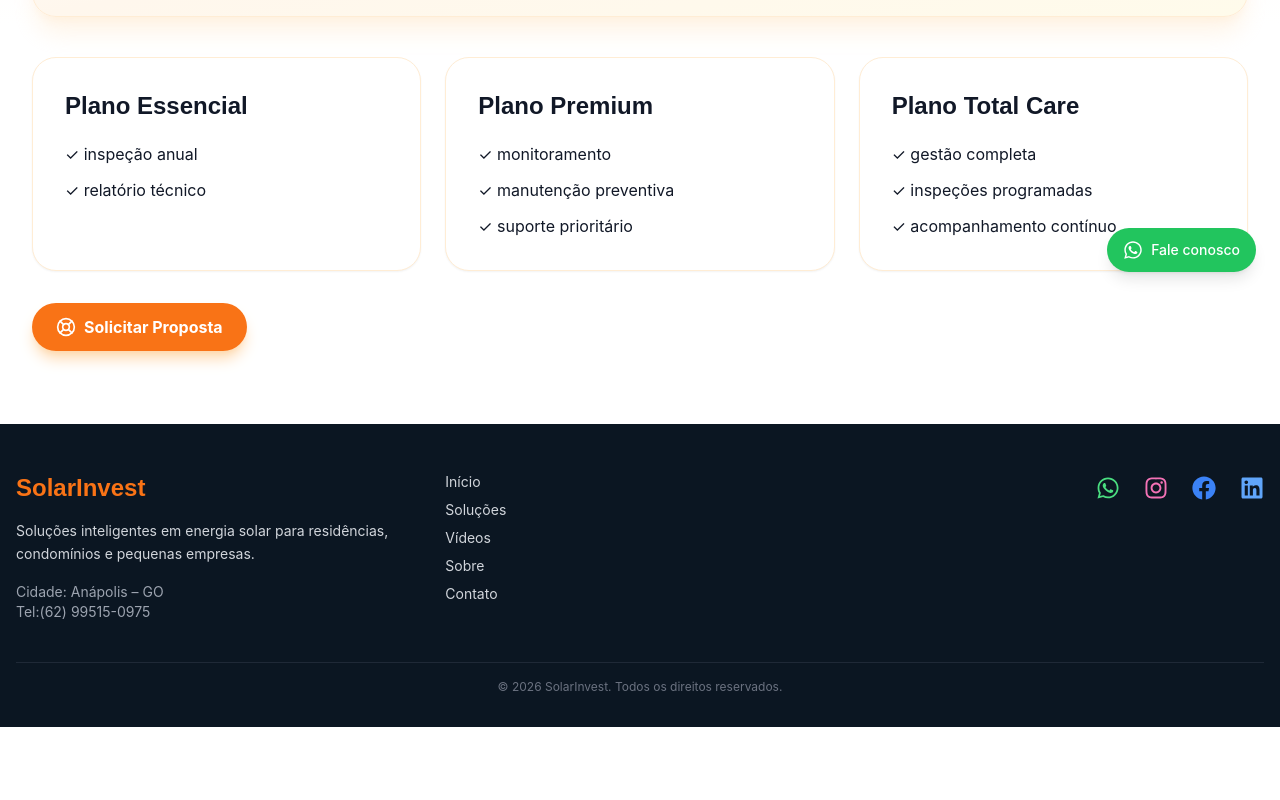
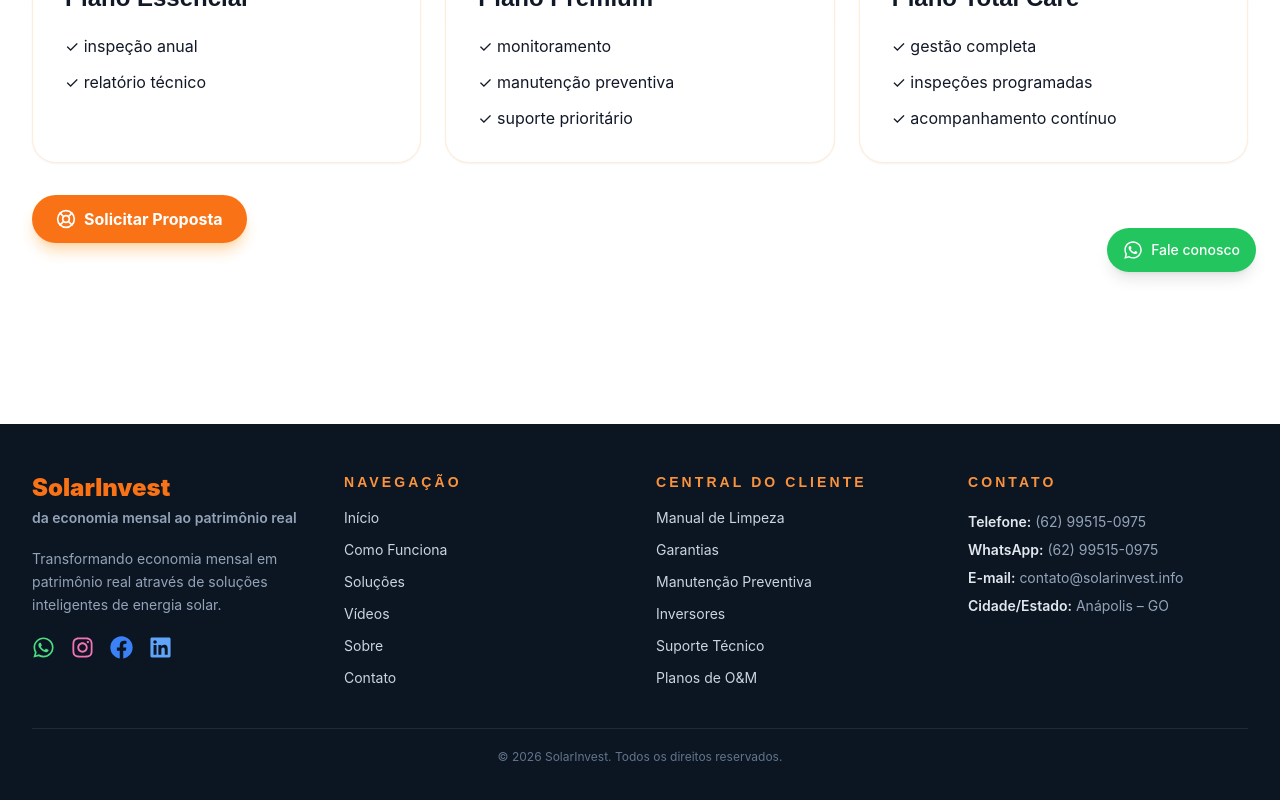
Before and after one commit to LeandroFrancaUS/solarinvest-Website, a Next.js app: page /area-do-cliente/planos in a window 1280 px wide. Shown: the part 448-1248 px from the top of the page. Before the commit the page ends 1175 px from the top, so only its background shows below. Built offline with nearby package versions, Linux system fonts and the light colour scheme.

Commit message:
Reestrutura topo e rodape da area do cliente

```diff
--- a/src/app/area-do-cliente/page.tsx
+++ b/src/app/area-do-cliente/page.tsx
@@ -4,7 +4,7 @@ import { buildMetadata } from '@/lib/seo';
 import ClientAreaSearch from '@/components/cliente/ClientAreaSearch';
 import ClientFAQ from '@/components/cliente/ClientFAQ';
 import { categories, downloads, faqs } from '@/components/cliente/ClientAreaData';
-import { Breadcrumbs, JsonLd, clientAreaContainerClass } from '@/components/cliente/ClientAreaLayout';
+import { JsonLd, clientAreaContainerClass } from '@/components/cliente/ClientAreaLayout';
 
 export const metadata = buildMetadata({
   title: 'Central do Cliente SolarInvest | Manutenção, Limpeza e Garantias',
@@ -32,12 +32,11 @@ export default function AreaDoClientePage() {
   };
 
   return (
-    <main className="min-h-screen bg-gradient-to-b from-orange-50 via-white to-white pt-24">
+    <main className="min-h-screen bg-gradient-to-b from-orange-50 via-white to-white pt-12">
       <JsonLd id="client-faq-jsonld" data={faqJsonLd} />
 
-      <section className="pb-8 pt-5">
+      <section className="pb-8">
         <div className={clientAreaContainerClass}>
-          <Breadcrumbs items={[{ label: 'Área do Cliente' }]} compact />
           <div className="grid gap-8 rounded-3xl border border-orange-100 bg-white/90 p-6 shadow-xl shadow-orange-100/60 md:p-8 lg:grid-cols-[0.95fr_1.05fr] lg:items-start">
             <div className="py-2">
               <span className="inline-flex rounded-full bg-orange-100 px-4 py-2 text-sm font-bold uppercase tracking-[0.2em] text-orange-700">
--- a/src/components/Footer.tsx
+++ b/src/components/Footer.tsx
@@ -1,77 +1,153 @@
 'use client';
 
 import Link from 'next/link';
-import { FaWhatsapp, FaInstagram, FaLinkedin, FaFacebook } from 'react-icons/fa';
+import { FaFacebook, FaInstagram, FaLinkedin, FaWhatsapp } from 'react-icons/fa';
+
+const navigationLinks = [
+  { label: 'Início', href: '/' },
+  { label: 'Como Funciona', href: '/comofunciona' },
+  { label: 'Soluções', href: '/solucoes' },
+  { label: 'Vídeos', href: '/videos' },
+  { label: 'Sobre', href: '/sobre' },
+  { label: 'Contato', href: '/contato' },
+];
+
+const clientLinks = [
+  { label: 'Manual de Limpeza', href: '/area-do-cliente/limpeza-modulos' },
+  { label: 'Garantias', href: '/area-do-cliente/garantias' },
+  { label: 'Manutenção Preventiva', href: '/area-do-cliente/planos' },
+  { label: 'Inversores', href: '/area-do-cliente/inversores' },
+  { label: 'Suporte Técnico', href: '/area-do-cliente/suporte' },
+  { label: 'Planos de O&M', href: '/area-do-cliente/planos' },
+];
+
+const socialLinks = [
+  {
+    label: 'WhatsApp oficial SolarInvest',
+    href: 'https://api.whatsapp.com/send/?phone=5562995150975&text=Ol%C3%A1%21+Gostaria+de+saber+mais+sobre+a+energia+solar+da+SolarInvest.&type=phone_number&app_absent=0',
+    icon: FaWhatsapp,
+    className: 'text-green-400 hover:text-green-300',
+  },
+  {
+    label: 'Instagram oficial SolarInvest',
+    href: 'https://www.instagram.com/solarinvest.br/',
+    icon: FaInstagram,
+    className: 'text-pink-400 hover:text-pink-300',
+  },
+  {
+    label: 'Facebook oficial SolarInvest',
+    href: 'https://www.facebook.com/SolarInvestSolutions',
+    icon: FaFacebook,
+    className: 'text-blue-500 hover:text-blue-400',
+  },
+  {
+    label: 'LinkedIn oficial SolarInvest',
+    href: 'https://www.linkedin.com/company/solarinvest-solutions',
+    icon: FaLinkedin,
+    className: 'text-blue-400 hover:text-blue-300',
+  },
+];
+
+function FooterHeading({ children }: { children: React.ReactNode }) {
+  return (
+    <h2 className="text-sm font-black uppercase tracking-[0.22em] text-orange-400">
+      {children}
+    </h2>
+  );
+}
+
+function FooterLink({ href, children }: { href: string; children: React.ReactNode }) {
+  return (
+    <Link href={href} className="text-sm text-slate-300 transition hover:text-orange-300">
+      {children}
+    </Link>
+  );
+}
 
 export default function Footer() {
   return (
-    <footer className="bg-[#0B1622] text-gray-300 pt-12 pb-8 px-4">
-      <div className="max-w-7xl mx-auto grid grid-cols-1 md:grid-cols-3 gap-10">
-
-        {/* 🔆 Descrição da empresa */}
-        <div className="space-y-4">
-          <h2 className="text-2xl font-bold text-orange-500">SolarInvest</h2>
-          <p className="text-sm leading-relaxed max-w-sm">
-            Soluções inteligentes em energia solar para residências, condomínios e pequenas empresas.
-          </p>
-          <p className="text-sm text-gray-400">
-            Cidade: Anápolis – GO<br />
-            Tel:(62) 99515-0975
+    <footer className="bg-[#0B1622] px-4 py-12 text-slate-300 sm:px-6 lg:px-8">
+      <div className="mx-auto grid max-w-7xl grid-cols-1 gap-10 md:grid-cols-2 lg:grid-cols-4 lg:gap-8">
+        <div className="space-y-5">
+          <div>
+            <p className="text-2xl font-black text-orange-500">SolarInvest</p>
+            <p className="mt-1 text-sm font-semibold text-slate-400">
+              da economia mensal ao patrimônio real
             </p>
           </div>
-
-        {/* 🔗 Links de navegação */}
-        <div className="flex flex-col space-y-2 text-sm">
-          <Link href="/" className="hover:text-orange-400 transition">Início</Link>
-          <Link href="/solucoes" className="hover:text-orange-400 transition">Soluções</Link>
-          <Link href="/videos" className="hover:text-orange-400 transition">Vídeos</Link>
-          <Link href="/sobre" className="hover:text-orange-400 transition">Sobre</Link>
-          <Link href="/contato" className="hover:text-orange-400 transition">Contato</Link>
+          <p className="max-w-sm text-sm leading-relaxed text-slate-400">
+            Transformando economia mensal em patrimônio real através de soluções inteligentes de energia solar.
+          </p>
+          <div className="flex items-center gap-4">
+            {socialLinks.map(({ label, href, icon: Icon, className }) => (
+              <a
+                key={label}
+                href={href}
+                target="_blank"
+                rel="me noopener noreferrer"
+                aria-label={label}
+                className={`${className} transition`}
+              >
+                <span className="sr-only">{label}</span>
+                <Icon size={23} aria-hidden="true" />
+              </a>
+            ))}
+          </div>
         </div>
 
-        {/* 🌐 Redes sociais com ícones coloridos */}
-        <div className="flex items-start md:justify-end space-x-6 pt-1">
+        <nav className="space-y-4" aria-label="Navegação do rodapé">
+          <FooterHeading>Navegação</FooterHeading>
+          <div className="flex flex-col gap-3">
+            {navigationLinks.map((link) => (
+              <FooterLink key={link.href} href={link.href}>
+                {link.label}
+              </FooterLink>
+            ))}
+          </div>
+        </nav>
+
+        <nav className="space-y-4" aria-label="Central do Cliente no rodapé">
+          <FooterHeading>Central do Cliente</FooterHeading>
+          <div className="flex flex-col gap-3">
+            {clientLinks.map((link) => (
+              <FooterLink key={`${link.href}-${link.label}`} href={link.href}>
+                {link.label}
+              </FooterLink>
+            ))}
+          </div>
+        </nav>
+
+        <div className="space-y-4">
+          <FooterHeading>Contato</FooterHeading>
+          <address className="not-italic text-sm leading-7 text-slate-400">
+            <p>
+              <span className="font-semibold text-slate-200">Telefone:</span> (62) 99515-0975
+            </p>
+            <p>
+              <span className="font-semibold text-slate-200">WhatsApp:</span>{' '}
               <a
                 href="https://api.whatsapp.com/send/?phone=5562995150975&text=Ol%C3%A1%21+Gostaria+de+saber+mais+sobre+a+energia+solar+da+SolarInvest.&type=phone_number&app_absent=0"
                 target="_blank"
-            rel="me noopener noreferrer"
-            aria-label="WhatsApp"
+                rel="noopener noreferrer"
+                className="transition hover:text-orange-300"
               >
-            <span className="sr-only">WhatsApp oficial SolarInvest</span>
-            <FaWhatsapp size={24} className="text-green-400 hover:text-green-300 transition" />
+                (62) 99515-0975
               </a>
-          <a
-            href="https://www.instagram.com/solarinvest.br/"
-            target="_blank"
-            rel="me noopener noreferrer"
-            aria-label="Instagram"
-          >
-            <span className="sr-only">Instagram oficial SolarInvest</span>
-            <FaInstagram size={24} className="text-pink-400 hover:text-pink-300 transition" />
+            </p>
+            <p>
+              <span className="font-semibold text-slate-200">E-mail:</span>{' '}
+              <a href="mailto:contato@solarinvest.info" className="transition hover:text-orange-300">
+                contato@solarinvest.info
               </a>
-          <a
-            href="https://www.facebook.com/SolarInvestSolutions"
-            target="_blank"
-            rel="me noopener noreferrer"
-            aria-label="Facebook"
-          >
-            <span className="sr-only">Facebook oficial SolarInvest</span>
-            <FaFacebook size={24} className="text-blue-500 hover:text-blue-400 transition" />
-          </a>
-          <a
-            href="https://www.linkedin.com/company/solarinvest-solutions"
-            target="_blank"
-            rel="me noopener noreferrer"
-            aria-label="LinkedIn"
-          >
-            <span className="sr-only">LinkedIn oficial SolarInvest</span>
-            <FaLinkedin size={24} className="text-blue-400 hover:text-blue-300 transition" />
-          </a>
+            </p>
+            <p>
+              <span className="font-semibold text-slate-200">Cidade/Estado:</span> Anápolis – GO
+            </p>
+          </address>
         </div>
       </div>
 
-      {/* 📌 Rodapé inferior */}
-      <div className="mt-10 border-t border-gray-800 pt-4 text-center text-xs text-gray-500">
+      <div className="mx-auto mt-10 max-w-7xl border-t border-slate-800 pt-5 text-center text-xs text-slate-500">
         © {new Date().getFullYear()} SolarInvest. Todos os direitos reservados.
       </div>
     </footer>
--- a/src/components/cliente/ClientAreaLayout.tsx
+++ b/src/components/cliente/ClientAreaLayout.tsx
@@ -26,10 +26,9 @@ export const clientAreaContainerClass = 'mx-auto w-full max-w-[1320px] px-4 sm:p
 
 export function PageShell({ title, description, children }: { title: string; description: string; children: React.ReactNode }) {
   return (
-    <main className="min-h-screen bg-gradient-to-b from-orange-50 via-white to-white pt-24">
-      <section className="pb-12 pt-5">
+    <main className="min-h-screen bg-gradient-to-b from-orange-50 via-white to-white pt-12">
+      <section className="pb-12">
         <div className={clientAreaContainerClass}>
-          <Breadcrumbs items={[{ label: 'Área do Cliente', href: '/area-do-cliente' }, { label: title }]} />
           <div className="overflow-hidden rounded-3xl border border-orange-100 bg-gradient-to-br from-white via-orange-50 to-amber-50 p-6 text-slate-900 shadow-xl shadow-orange-100/60 md:p-8">
             <div className="w-full">
               <span className="inline-flex rounded-full bg-orange-100 px-4 py-2 text-sm font-bold uppercase tracking-[0.2em] text-orange-700">
```
Lines whose indentation alone changed are shown as unchanged.
